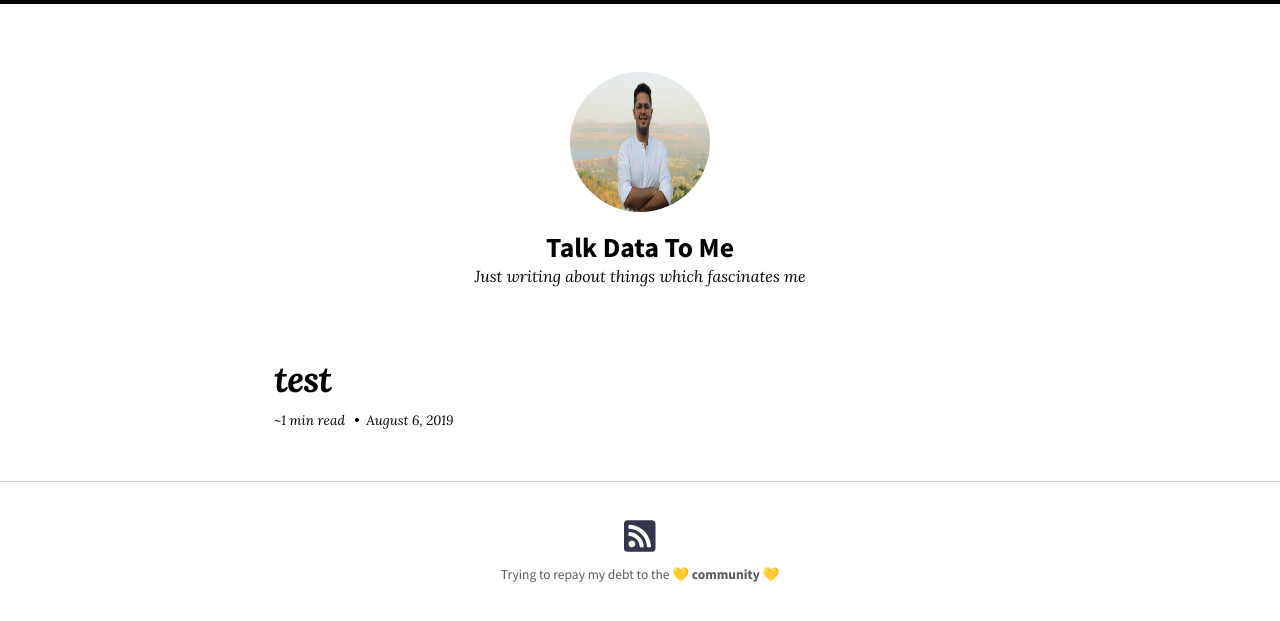
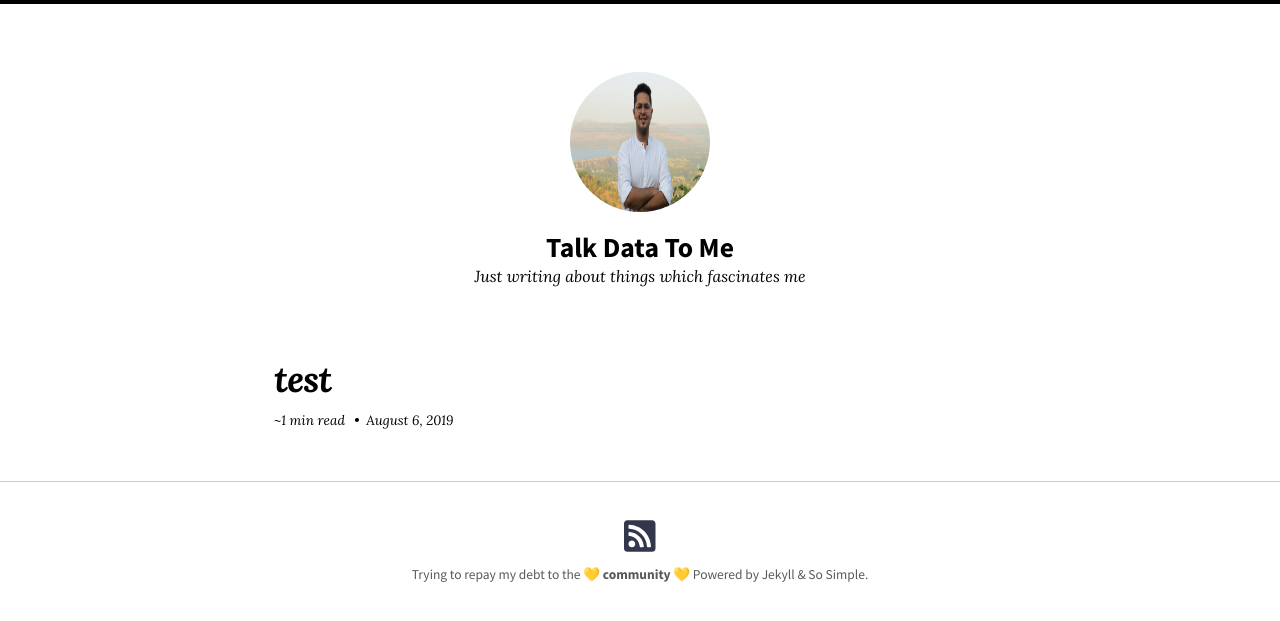
Before and after one commit to mk556/mk556.github.io, a Jekyll site: the page built from index.html, in a window 1280 px wide. Shown: the top 621 px of the page. Built offline with Jekyll 4.4.1, drawn with Linux system fonts in a browser that asks for light colours; nearby versions of some CDN libraries; emoji names are drawn with the system emoji font; the list of posts is cut into pages by our own code.

Commit message:
update copyright

```diff
--- a/_config.yml
+++ b/_config.yml
@@ -103,7 +103,7 @@ social:
     - https://twitter.com/MananKsh
     - https://www.linkedin.com/in/manan-kshatriya-aa648b154/
 
-copyright: "Trying to repay my debt to the :yellow_heart: <strong> community </strong> :yellow_heart: "
+copyright: "Trying to repay my debt to the :yellow_heart: <strong> community </strong> :yellow_heart: \n Powered by Jekyll & So Simple."
 
 # Footer Links
 footer_links:
```
